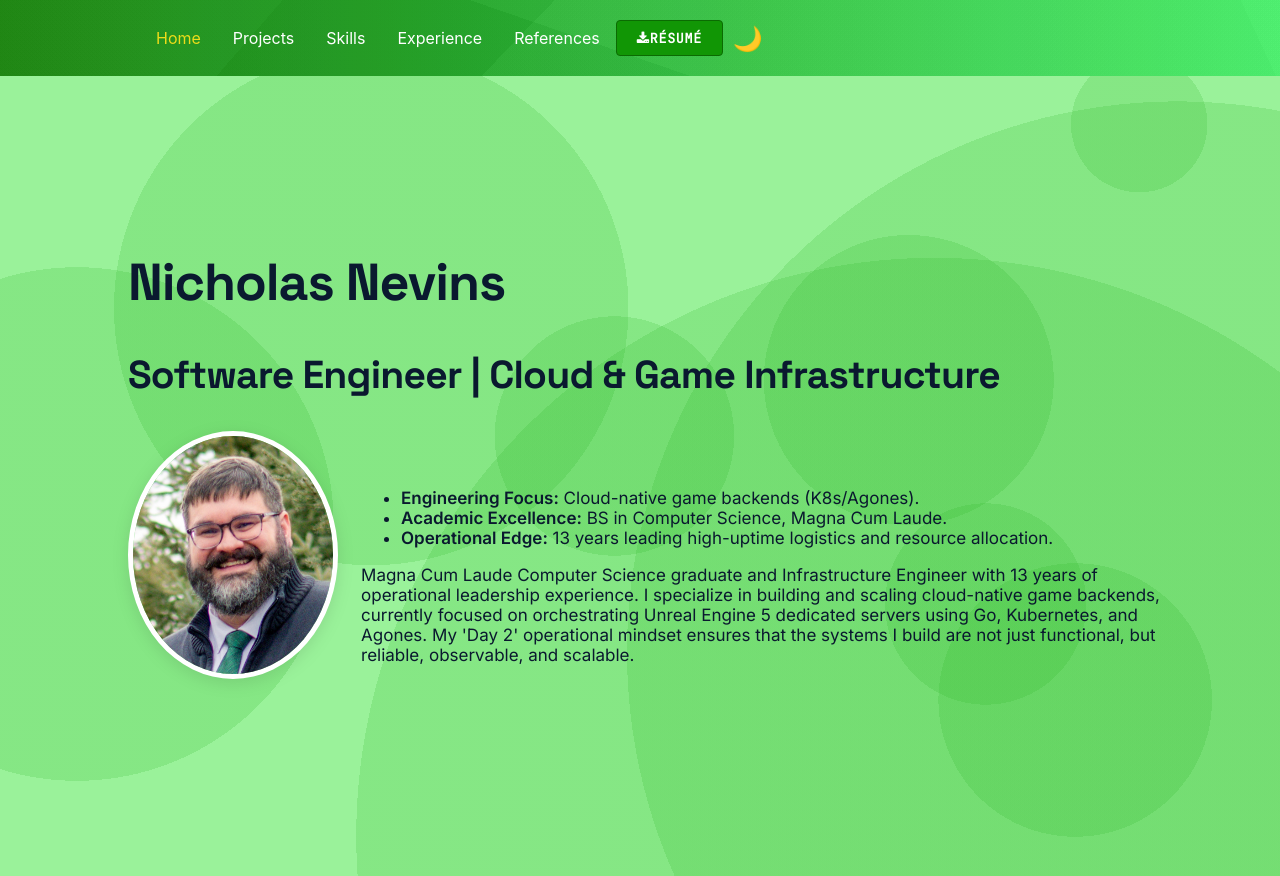
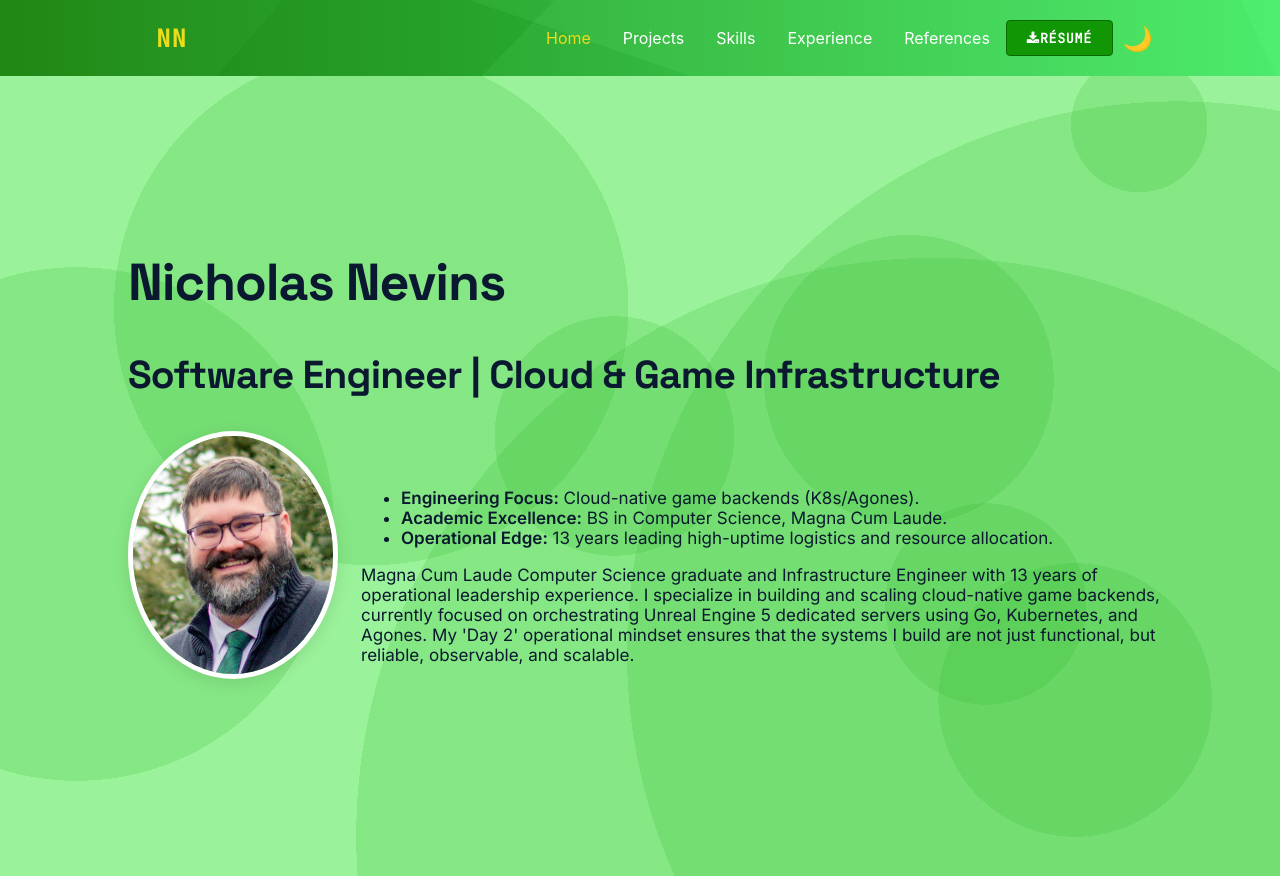
Before and after one commit to NevinsN/professional_portfolio, a React (Create React App) app in the folder professional_portfolio/: page /home in a window 1280 px wide. Built offline with nearby package versions, Linux system fonts and the light colour scheme.

Commit message:
Add NavLink for home in Navbar component

```diff
--- a/professional_portfolio/src/Components/Navbar/index.js
+++ b/professional_portfolio/src/Components/Navbar/index.js
@@ -16,6 +16,17 @@ const Navbar = ({ theme, toggleTheme }) => {
     return (
         <>
             <Nav>
+                <NavLink
+                to="/home"
+                style={{
+                    fontWeight: 'bold',
+                    fontSize: '1.5rem',
+                    fontFamily: 'var(--font-mono)', /* Keeps the 'Serious Engineer' feel */
+                    letterSpacing: '1px'
+                }}
+                >
+                  NN
+                </NavLink>
                 <Bars onClick={handleMenuToggle} />
                 <NavMenu className={isOpen ? "active" : ""}>
                     <NavLink to="/home" onClick={() => setIsOpen(false)}>
```
